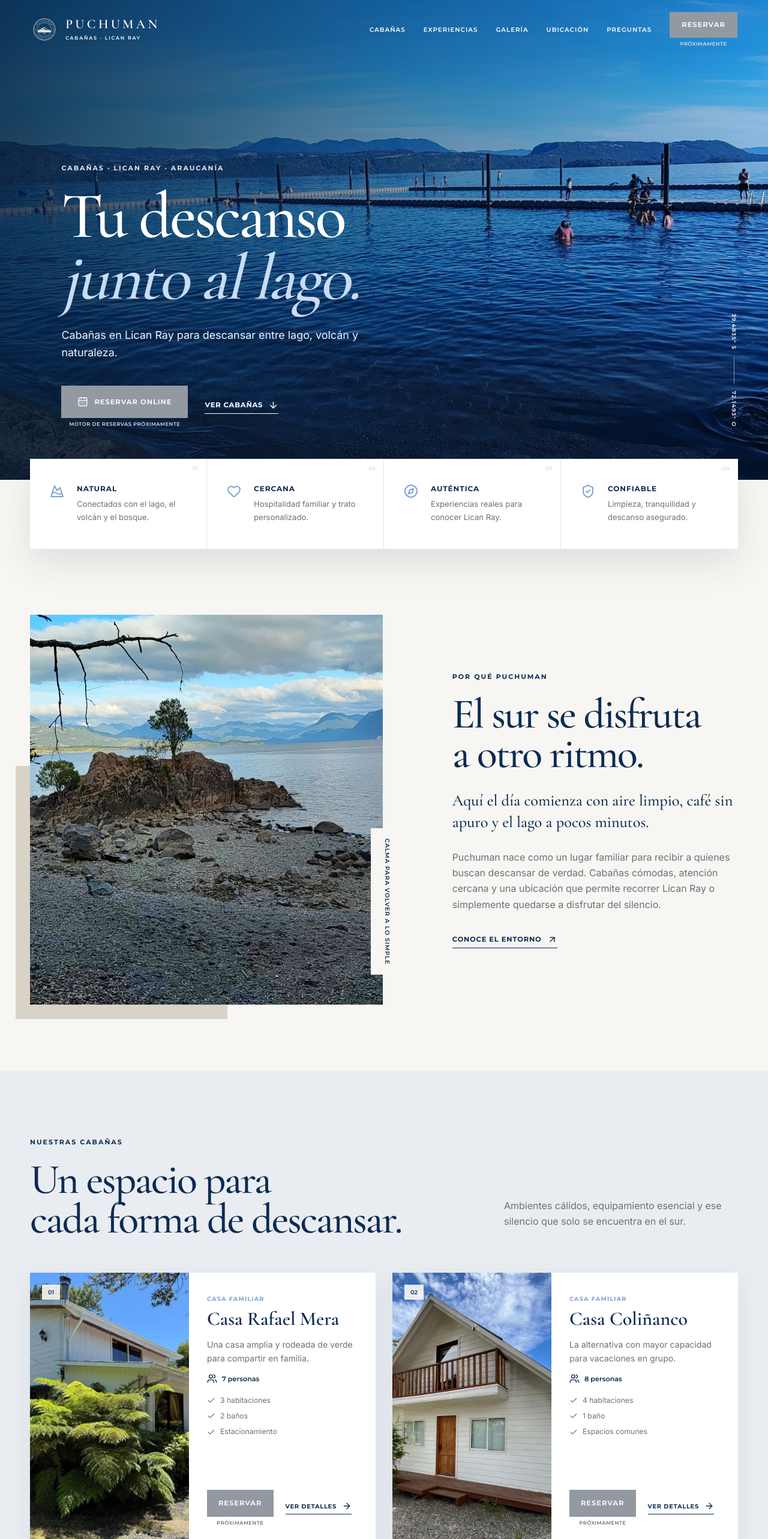
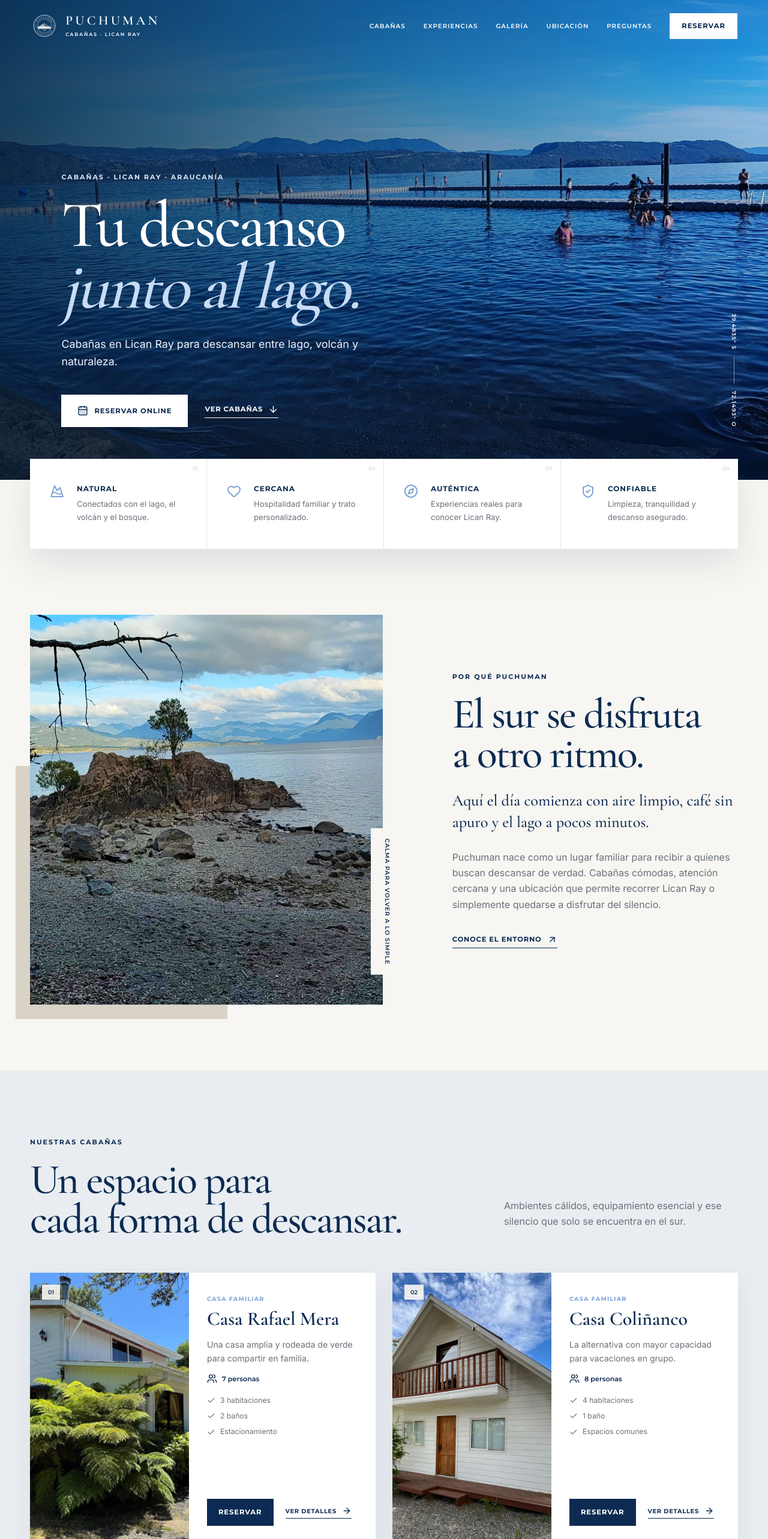
Before and after one commit to fedenetz/puchuman, a React (Vite) app: page / in a window 1280 px wide. Shown: the top 2566 px of the page at 60% size. Built offline with nearby package versions, Linux system fonts and the light colour scheme.

Commit message:
Enable online booking links

```diff
--- a/src/components/Cabins.jsx
+++ b/src/components/Cabins.jsx
@@ -12,7 +12,7 @@ export default function Cabins() {
             <p className="cabin-card__type">{cabin.type}</p><h3>{cabin.name}</h3><p>{cabin.description}</p>
             <div className="capacity"><Users size={17} /> {cabin.capacity}</div>
             <ul>{cabin.features.map(f => <li key={f}><Check size={14} />{f}</li>)}</ul>
-            <div className="card-actions"><span className="booking-control"><button className="button button--disabled" disabled>Reservar</button><small>Próximamente</small></span><a className="text-link" href="#preguntas">Ver detalles <ArrowRight size={16} /></a></div>
+            <div className="card-actions"><a className="button button--dark" href={cabin.bookingUrl} target="_blank" rel="noreferrer" aria-label={`Reservar ${cabin.name}`}>Reservar</a><a className="text-link" href="#preguntas">Ver detalles <ArrowRight size={16} /></a></div>
           </div>
         </article>)}
       </div>
--- a/src/components/FAQ.jsx
+++ b/src/components/FAQ.jsx
@@ -1,12 +1,16 @@
 import { useState } from 'react'
 import { Plus } from 'lucide-react'
 const items = [
-  ['¿Dónde están ubicadas las cabañas?','Estamos en Lican Ray, Región de La Araucanía. La dirección exacta y las indicaciones de llegada se comparten al confirmar la reserva.'],
-  ['¿Las cabañas están equipadas?','Sí. Todas cuentan con cocina equipada, ropa de cama, baño privado y espacios preparados para una estadía cómoda.'],
-  ['¿Se puede ir en familia?','Claro. Tenemos alternativas para parejas y grupos familiares de hasta seis personas.'],
-  ['¿Hay estacionamiento?','Sí, contamos con estacionamiento para huéspedes dentro del recinto.'],
-  ['¿Cómo puedo reservar?','El motor de reservas online estará disponible próximamente. Mientras tanto, puedes consultar información y disponibilidad directamente por WhatsApp.'],
-  ['¿Aceptan mascotas?','Política por confirmar. Consúltanos antes de reservar para revisar tu caso.'],
+  ['¿Qué incluye la estadía?','Casas y cabañas familiares completamente equipadas, estacionamiento y acceso a quincho con parrilla para asados. Estamos a una cuadra de Playa Grande de Lican Ray.'],
+  ['¿Cuáles son los horarios de check-in y check-out?','El check-in es desde las 15:00 hrs y el check-out hasta las 11:00 hrs, previa revisión de la unidad. Las llegadas después de las 19:00 hrs deben coordinarse con la administración.'],
+  ['¿Cómo se calcula la cantidad de huéspedes?','Toda persona mayor de 3 años se considera huésped. Las personas adicionales que no hayan sido informadas al reservar tienen un recargo de $10.000 por persona sobre la tarifa base.'],
+  ['¿Cuál es la política de cancelación?','La cancelación es gratuita hasta 15 días antes de la fecha original de la reserva. En pagos con tarjeta de débito o crédito se retiene un 5% por cargo de servicio al realizar la devolución.'],
+  ['¿Puedo cambiar la fecha de mi reserva?','Sí. Puedes solicitar un cambio hasta 7 días antes de la fecha original. La solicitud debe enviarse a puchuman.licanray@gmail.com y está sujeta a disponibilidad.'],
+  ['¿Aceptan mascotas?','Sí, previa autorización expresa de la administración. Debes traer sus comederos, cobertores y cama, retirar sus desechos y mantenerla con correa fuera de la cabaña. Se solicitará una garantía equivalente a una noche adicional por posibles daños o suciedad.'],
+  ['¿Se puede fumar dentro de las casas o cabañas?','No. Está estrictamente prohibido fumar dentro de las unidades. El incumplimiento tiene una multa de 0,5 UF.'],
+  ['¿Qué normas de convivencia debo considerar?','Se debe cuidar el mobiliario y los elementos a gas, leña o fuego, evitar ruidos molestos y respetar el descanso de los vecinos. Los daños o pérdidas ocasionados durante la estadía serán cobrados al huésped responsable.'],
+  ['¿Puedo usar calefactores eléctricos?','No se permite su uso sin autorización de la administración. En caso de aprobarse, tiene un costo de $6.000 por día. La corriente eléctrica es de 220 volts.'],
+  ['¿Cómo puedo reservar?','Puedes revisar disponibilidad, elegir tus fechas y reservar directamente desde nuestro motor de reservas online.'],
 ]
 export default function FAQ() {
   const [open, setOpen] = useState(0)
--- a/src/components/FinalCTA.jsx
+++ b/src/components/FinalCTA.jsx
@@ -1,4 +1,5 @@
 import { CalendarDays } from 'lucide-react'
+import { BOOKING_URL } from '../data'
 export default function FinalCTA() {
-  return <section className="final-cta" id="reservar"><div className="final-cta__bg"/><div className="final-cta__content"><img src="/logo-white.png" alt="" /><p className="eyebrow eyebrow--light">Tu próxima pausa</p><h2>Comienza tu<br /><em>escapada al sur.</em></h2><p>Conoce nuestras casas y cabañas para vivir unos días junto al lago.</p><span className="booking-control booking-control--light"><button className="button button--disabled" disabled><CalendarDays /> Reservar online</button><small>Motor de reservas próximamente</small></span></div></section>
+  return <section className="final-cta" id="reservar"><div className="final-cta__bg"/><div className="final-cta__content"><img src="/logo-white.png" alt="" /><p className="eyebrow eyebrow--light">Tu próxima pausa</p><h2>Comienza tu<br /><em>escapada al sur.</em></h2><p>Conoce nuestras casas y cabañas para vivir unos días junto al lago.</p><a className="button" href={BOOKING_URL} target="_blank" rel="noreferrer"><CalendarDays /> Reservar online</a></div></section>
 }
--- a/src/components/Header.jsx
+++ b/src/components/Header.jsx
@@ -1,5 +1,6 @@
 import { useEffect, useState } from 'react'
 import { Menu, X } from 'lucide-react'
+import { BOOKING_URL } from '../data'
 
 const links = [['Cabañas', '#cabanas'], ['Experiencias', '#experiencias'], ['Galería', '#galeria'], ['Ubicación', '#ubicacion'], ['Preguntas', '#preguntas']]
 
@@ -22,7 +23,7 @@ export default function Header() {
     <button className="menu-toggle" onClick={() => setOpen(!open)} aria-label={open ? 'Cerrar menú' : 'Abrir menú'} aria-expanded={open}>{open ? <X /> : <Menu />}</button>
     <nav className={open ? 'nav nav--open' : 'nav'} aria-label="Navegación principal">
       {links.map(([label, href]) => <a key={href} href={href} onClick={() => setOpen(false)}>{label}</a>)}
-      <span className="booking-control"><button className="button button--small button--disabled" disabled>Reservar</button><small>Próximamente</small></span>
+      <a className="button button--small" href={BOOKING_URL} target="_blank" rel="noreferrer" onClick={() => setOpen(false)}>Reservar</a>
     </nav>
   </header>
 }
--- a/src/components/Hero.jsx
+++ b/src/components/Hero.jsx
@@ -1,4 +1,5 @@
 import { ArrowDown, CalendarDays } from 'lucide-react'
+import { BOOKING_URL } from '../data'
 
 export default function Hero() {
   return <section className="hero" id="inicio">
@@ -8,7 +9,7 @@ export default function Hero() {
       <h1>Tu descanso<br /><em>junto al lago.</em></h1>
       <p>Cabañas en Lican Ray para descansar entre lago, volcán y naturaleza.</p>
       <div className="hero__actions">
-        <span className="booking-control booking-control--light"><button className="button button--disabled" disabled><CalendarDays size={18} /> Reservar online</button><small>Motor de reservas próximamente</small></span>
+        <a className="button" href={BOOKING_URL} target="_blank" rel="noreferrer"><CalendarDays size={18} /> Reservar online</a>
         <a className="text-link text-link--light" href="#cabanas">Ver cabañas <ArrowDown size={17} /></a>
       </div>
     </div>
--- a/src/data.js
+++ b/src/data.js
@@ -1,16 +1,18 @@
 export const CONTACT = {
   whatsapp: '56956003883',
   instagram: 'puchuman.licanray',
-  email: 'puchuman.lucanray@gmail.com',
+  email: 'puchuman.licanray@gmail.com',
   address: 'Lican Ray, Región de La Araucanía',
 }
 
+export const BOOKING_URL = 'https://reservation.gofeels.com/es/reservation/?token=bef9fc92-6d8b-4419-b2c0-5906783f8871&rooms'
+
 export const CABINS = [
-  { name: 'Casa Rafael Mera', type: 'Casa familiar', capacity: '7 personas', image: '/puchuman%20lican%20ray/casa-Rafael-Mera.jpeg', description: 'Una casa amplia y rodeada de verde para compartir en familia.', features: ['3 habitaciones', '2 baños', 'Estacionamiento'] },
-  { name: 'Casa Coliñanco', type: 'Casa familiar', capacity: '8 personas', image: '/puchuman%20lican%20ray/Casa-Coli%C3%B1anco.jpg', description: 'La alternativa con mayor capacidad para vacaciones en grupo.', features: ['4 habitaciones', '1 baño', 'Espacios comunes'] },
-  { name: 'Cabaña Mariposa', type: '4 unidades disponibles', capacity: '4 personas', image: '/puchuman%20lican%20ray/caba%C3%B1a-mariposa.jpg', description: 'Cabañas prácticas y acogedoras para una estadía junto al lago.', features: ['2 dormitorios', '1 baño', '4 unidades'] },
-  { name: 'Casa Cariman', type: 'Casa familiar', capacity: '6 personas', image: '/puchuman%20lican%20ray/casa-cariman.jpg', description: 'Comodidad y buen espacio para disfrutar Lican Ray en familia.', features: ['3 habitaciones', '1 baño', 'Estacionamiento'] },
-  { name: 'Casa Cariman Interior', type: 'Casa familiar', capacity: '6 personas', image: '/puchuman%20lican%20ray/casa-cariman-interior.jpg', description: 'Una opción tranquila y funcional para grupos de hasta seis personas.', features: ['3 habitaciones', '1 baño', 'Cocina equipada'] },
+  { name: 'Casa Rafael Mera', type: 'Casa familiar', capacity: '7 personas', image: '/puchuman%20lican%20ray/casa-Rafael-Mera.jpeg', bookingUrl: 'https://reservation.gofeels.com/es/room-detail/4056?CLP', description: 'Una casa amplia y rodeada de verde para compartir en familia.', features: ['3 habitaciones', '2 baños', 'Estacionamiento'] },
+  { name: 'Casa Coliñanco', type: 'Casa familiar', capacity: '8 personas', image: '/puchuman%20lican%20ray/Casa-Coli%C3%B1anco.jpg', bookingUrl: 'https://reservation.gofeels.com/es/room-detail/4140?CLP', description: 'La alternativa con mayor capacidad para vacaciones en grupo.', features: ['4 habitaciones', '1 baño', 'Espacios comunes'] },
+  { name: 'Cabaña Mariposa', type: '4 unidades disponibles', capacity: '4 personas', image: '/puchuman%20lican%20ray/caba%C3%B1a-mariposa.jpg', bookingUrl: 'https://reservation.gofeels.com/es/room-detail/4058?CLP', description: 'Cabañas prácticas y acogedoras para una estadía junto al lago.', features: ['2 dormitorios', '1 baño', '4 unidades'] },
+  { name: 'Casa Cariman', type: 'Casa familiar', capacity: '6 personas', image: '/puchuman%20lican%20ray/casa-cariman.jpg', bookingUrl: 'https://reservation.gofeels.com/es/room-detail/4430?CLP', description: 'Comodidad y buen espacio para disfrutar Lican Ray en familia.', features: ['3 habitaciones', '1 baño', 'Estacionamiento'] },
+  { name: 'Casa Cariman Interior', type: 'Casa familiar', capacity: '6 personas', image: '/puchuman%20lican%20ray/casa-cariman-interior.jpg', bookingUrl: 'https://reservation.gofeels.com/es/room-detail/4431?CLP', description: 'Una opción tranquila y funcional para grupos de hasta seis personas.', features: ['3 habitaciones', '1 baño', 'Cocina equipada'] },
 ]
 
 export const GALLERY = [
```
